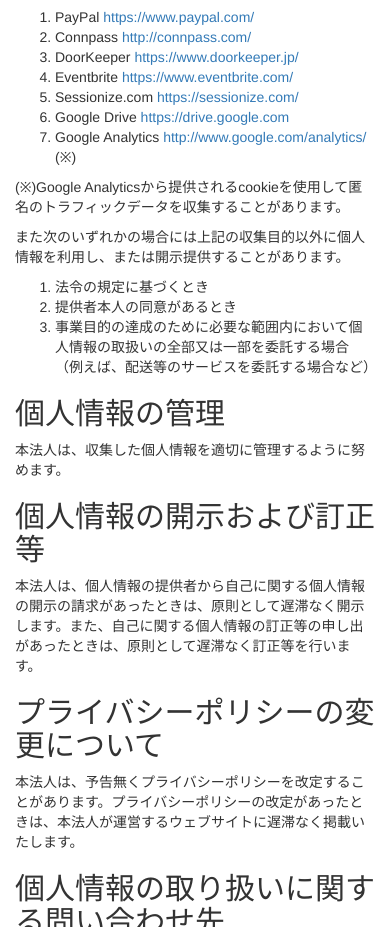
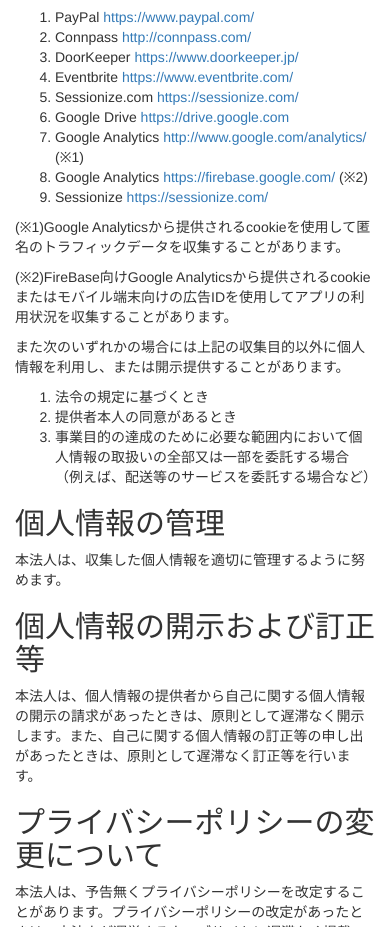
Before and after one commit to roishi2j2/association-site, a plain HTML site: page privacy.html in a window 390 px wide. Shown: the part 1071-1998 px from the top of the page. Drawn offline with nearby package versions, Linux system fonts and the light colour scheme.

Commit message:
FireBaseとSessionizeの情報を追加

```diff
--- a/privacy.html
+++ b/privacy.html
@@ -51,10 +51,13 @@
         <li>Eventbrite <a href="https://www.eventbrite.com/">https://www.eventbrite.com/</a></li>
         <li>Sessionize.com <a href="https://sessionize.com/">https://sessionize.com/</a></li>
         <li>Google Drive <a href="https://drive.google.com">https://drive.google.com</a></li>
-        <li>Google Analytics <a href="http://www.google.com/analytics/">http://www.google.com/analytics/</a> (※)</li>
+        <li>Google Analytics <a href="http://www.google.com/analytics/">http://www.google.com/analytics/</a> (※1)</li>
+        <li>Google Analytics <a href="https://firebase.google.com/ ">https://firebase.google.com/ </a> (※2)</li>
+        <li>Sessionize <a href="https://sessionize.com/">https://sessionize.com/</a></li>
     </ol>
 
-    <p>(※)Google Analyticsから提供されるcookieを使用して匿名のトラフィックデータを収集することがあります。</p>
+    <p>(※1)Google Analyticsから提供されるcookieを使用して匿名のトラフィックデータを収集することがあります。</p>
+    <p>(※2)FireBase向けGoogle Analyticsから提供されるcookieまたはモバイル端末向けの広告IDを使用してアプリの利用状況を収集することがあります。</p>
 
     <p>また次のいずれかの場合には上記の収集目的以外に個人情報を利用し、または開示提供することがあります。</p>
 
```
Also changed, not shown: en/privacy.html (+5 -2 lines).
